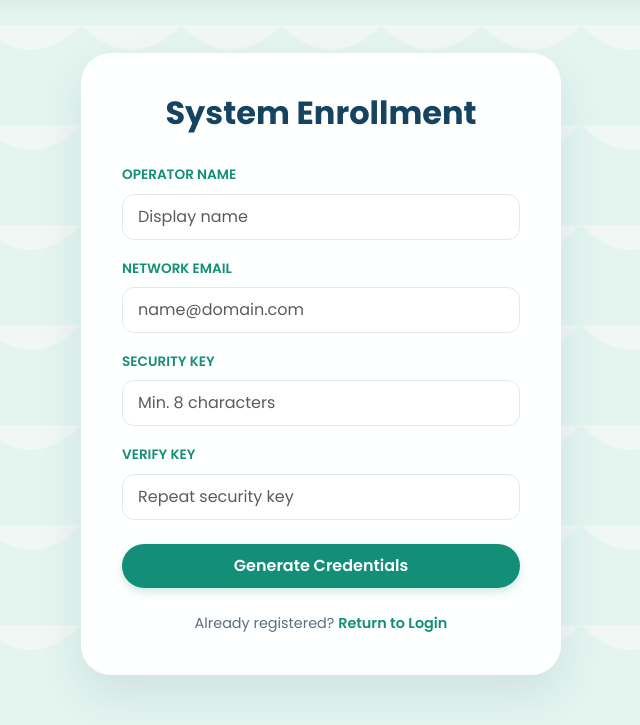
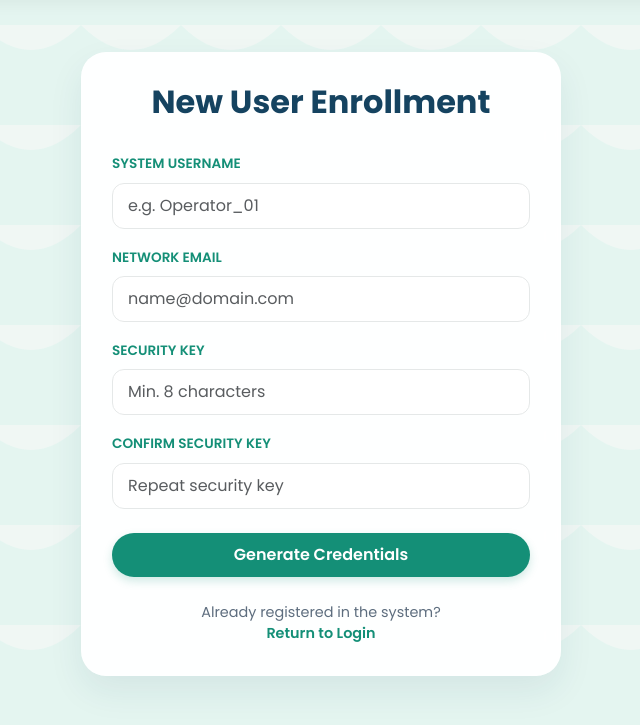
Before and after one commit to pgrapher906-ctrl/project, a Flask app: page /register in a window 1280 px wide. Shown: the part 75-800 px from the top of the page, without its empty margins (319-959 px from the left). Run offline with Flask 3, Linux system fonts and the light colour scheme.

Commit message:
Update register.html

```diff
--- a/app/templates/register.html
+++ b/app/templates/register.html
@@ -1,12 +1,11 @@
 {% extends 'base.html' %}
-{% block title %}Register | Smart Water Monitoring{% endblock %}
+{% block title %}System Enrollment | Register{% endblock %}
 
 {% block content %}
 <style>
 /* =========================================
    ECO-FLUID REGISTER DESIGN
 ========================================= */
-
 .register-wrapper {
     min-height: 85vh;
     display: flex;
@@ -18,12 +17,6 @@
 .register-card {
     width: 100%;
     max-width: 480px;
-    background: rgba(255, 255, 255, 0.95) !important;
-    backdrop-filter: blur(10px);
-    border-radius: 30px !important;
-    border: 1px solid rgba(255, 255, 255, 0.3) !important;
-    box-shadow: 0 20px 45px rgba(21, 67, 96, 0.1) !important;
-    padding: 40px !important;
 }
 
 .register-card h2 {
@@ -38,11 +31,6 @@
     color: #148F77;
     font-size: 0.85rem;
     text-transform: uppercase;
-}
-
-.form-control {
-    border-radius: 12px !important;
-    padding: 10px 15px !important;
 }
 
 .register-footer {
@@ -60,15 +48,15 @@
 </style>
 
 <div class="register-wrapper">
-    <div class="register-card">
-        <h2>System Enrollment</h2>
+    <div class="glass-card register-card">
+        <h2>New User Enrollment</h2>
 
         <form method="POST">
             {{ form.hidden_tag() }}
 
             <div class="mb-3">
-                <label class="form-label">Operator Name</label>
-                {{ form.username(class="form-control", placeholder="Display name") }}
+                <label class="form-label">System Username</label>
+                {{ form.username(class="form-control", placeholder="e.g. Operator_01") }}
             </div>
 
             <div class="mb-3">
@@ -82,14 +70,15 @@
             </div>
 
             <div class="mb-4">
-                <label class="form-label">Verify Key</label>
+                <label class="form-label">Confirm Security Key</label>
                 {{ form.confirm_password(class="form-control", placeholder="Repeat security key") }}
             </div>
 
             <button type="submit" class="btn-primary w-100 py-3">Generate Credentials</button>
 
             <div class="register-footer">
-                Already registered?
+                Already registered in the system?
+                <br>
                 <a href="{{ url_for('main.login') }}">Return to Login</a>
             </div>
         </form>
```
